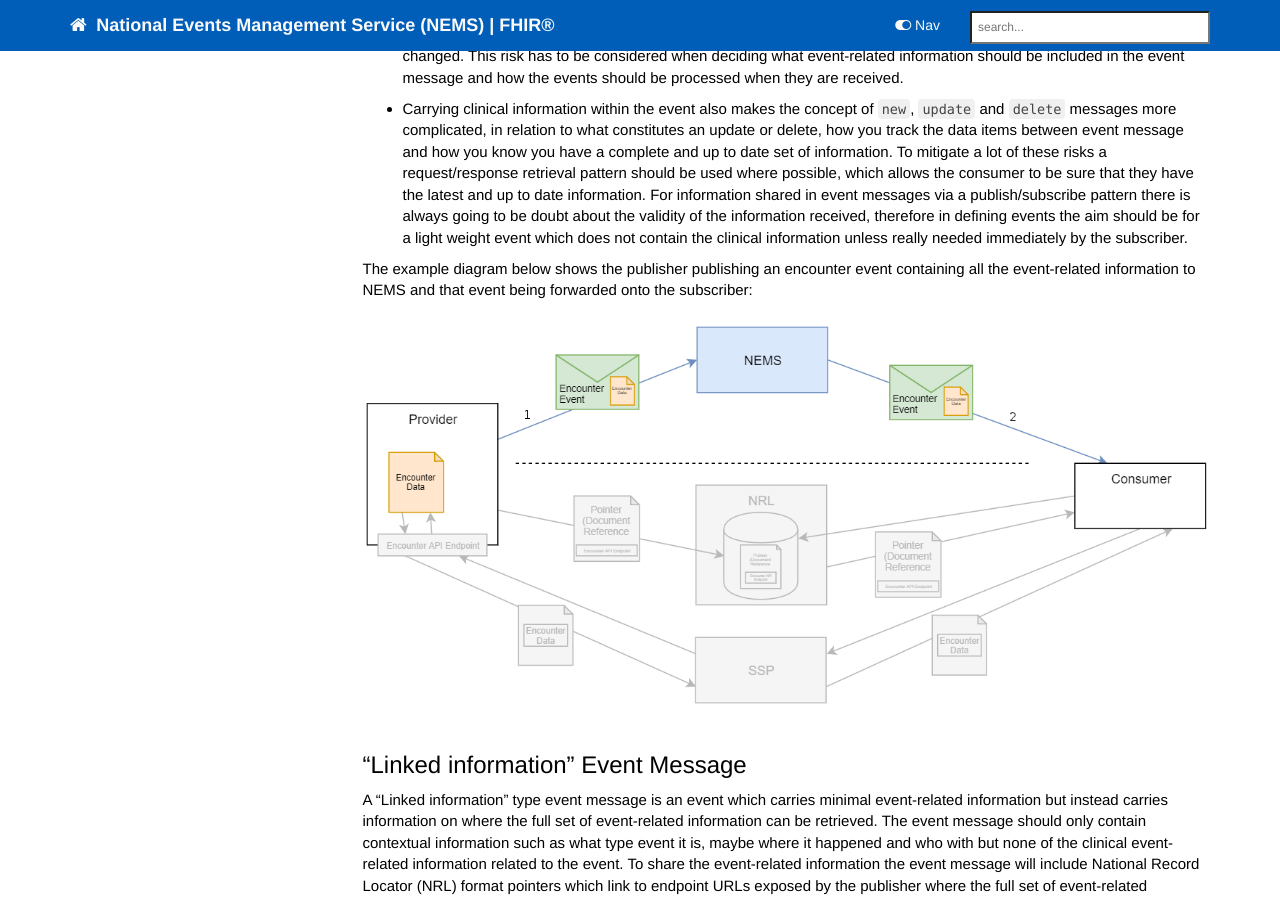
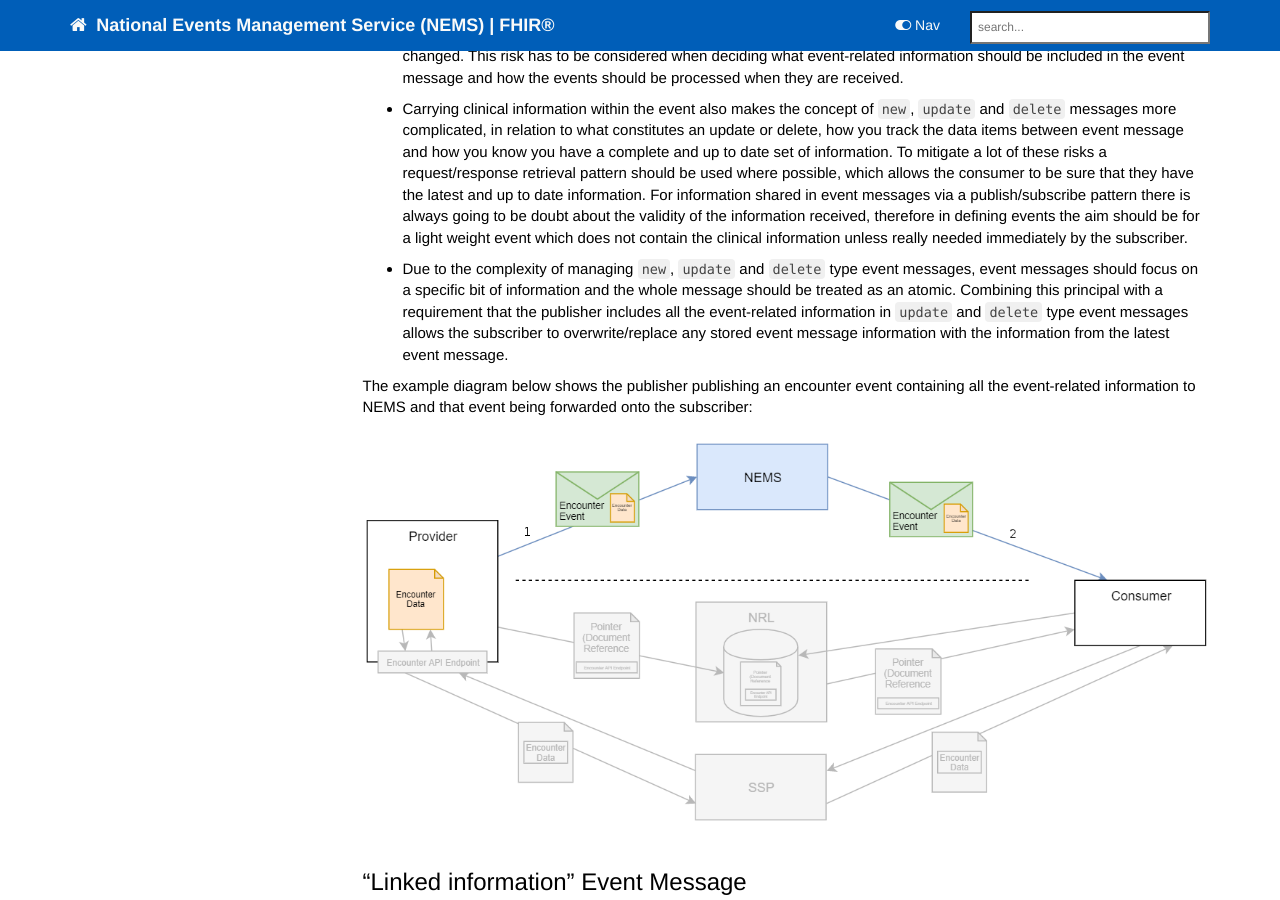
Before and after one commit to nhsconnect/Events-Management, a Jekyll site: the page built from pages/overview/overview_msg_architecture_event_content.md, in a window 1280 px wide and 900 px high, scrolled down 733 px. Built offline with Jekyll 4.4.1, drawn with Linux system fonts in a browser that asks for light colours; nearby versions of some CDN libraries; comment, search, counter and statistics services are not loaded.

Commit message:
Updated pages based on design principals and decisions which came out of discussions with suppliers.

```diff
--- a/pages/overview/overview_msg_architecture_event_content.md
+++ b/pages/overview/overview_msg_architecture_event_content.md
@@ -21,6 +21,7 @@ There are a number of issues and risks associated with this method of communicat
 - If the consumer has not create a subscription to the event before it is sent through the NEMS, the subscriber will never receive the event and therefore will never receive the event-related information. In this scenario another mechanism is required to retrieve that missed event-related information when it is required, which is where the National Record Locator becomes useful as outlined in the "Missed or Not Received Event" section further down this page.
 - Event-related information received is only valid at the point that information is published, there may be updates to the patient record within the publishing system which relate to that event but which does not trigger a new or update event to be published to the NEMS. The results of this is the creation of a clinical risk, when using the event-related information carried within an event message. The risk increases as the elapsed time between the event being received and the information being used by a practitioner increases as there is a greater chance the event-related information could have changed. This risk has to be considered when deciding what event-related information should be included in the event message and how the events should be processed when they are received.
 - Carrying clinical information within the event also makes the concept of `new`, `update` and `delete` messages more complicated, in relation to what constitutes an update or delete, how you track the data items between event message and how you know you have a complete and up to date set of information. To mitigate a lot of these risks a request/response retrieval pattern should be used where possible, which allows the consumer to be sure that they have the latest and up to date information. For information shared in event messages via a publish/subscribe pattern there is always going to be doubt about the validity of the information received, therefore in defining events the aim should be for a light weight event which does not contain the clinical information unless really needed immediately by the subscriber.
+- Due to the complexity of managing `new`, `update` and `delete` type event messages, event messages should focus on a specific bit of information and the whole message should be treated as an atomic. Combining this principal with a requirement that the publisher includes all the event-related information in `update` and `delete` type event messages allows the subscriber to overwrite/replace any stored event message information with the information from the latest event message.
 
 The example diagram below shows the publisher publishing an encounter event containing all the event-related information to NEMS and that event being forwarded onto the subscriber:
 
```
Also changed, not shown: pages/messages/explore_generic_event_requirements.md (+4 -1 lines).
